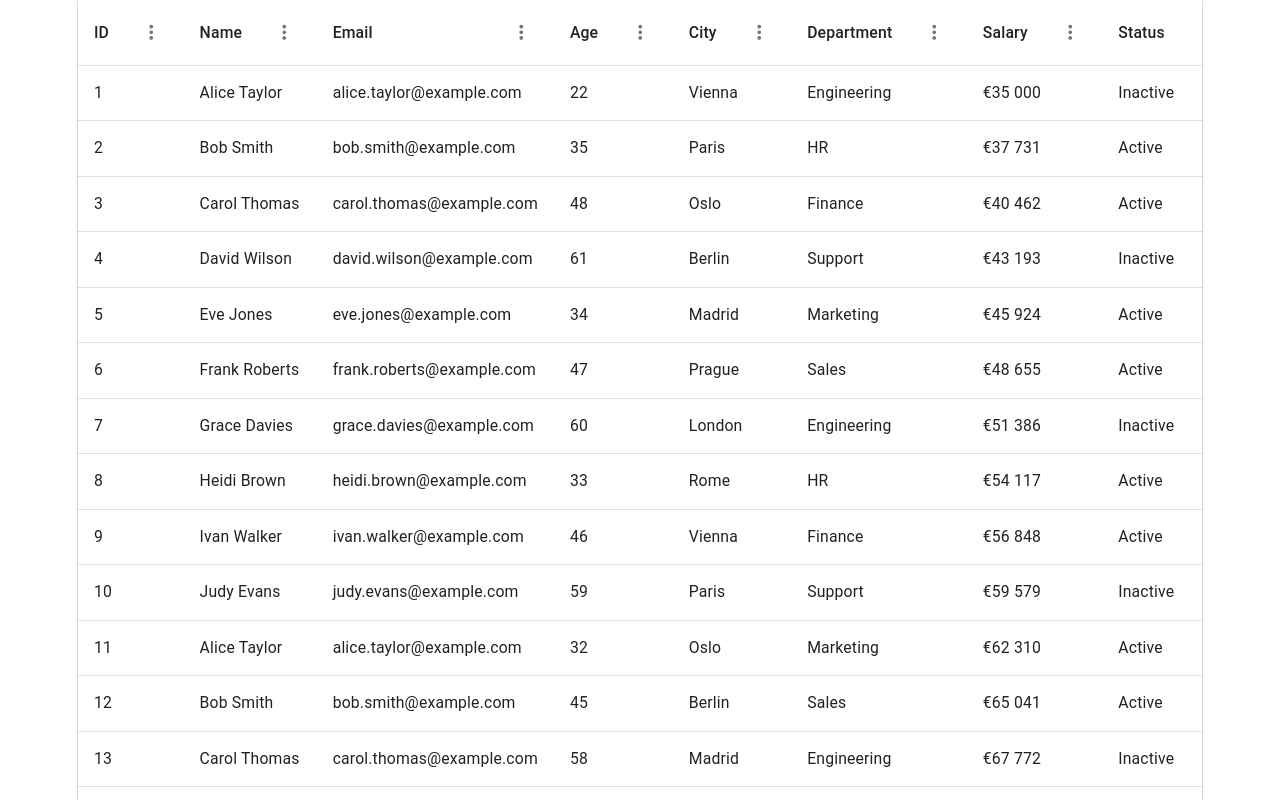
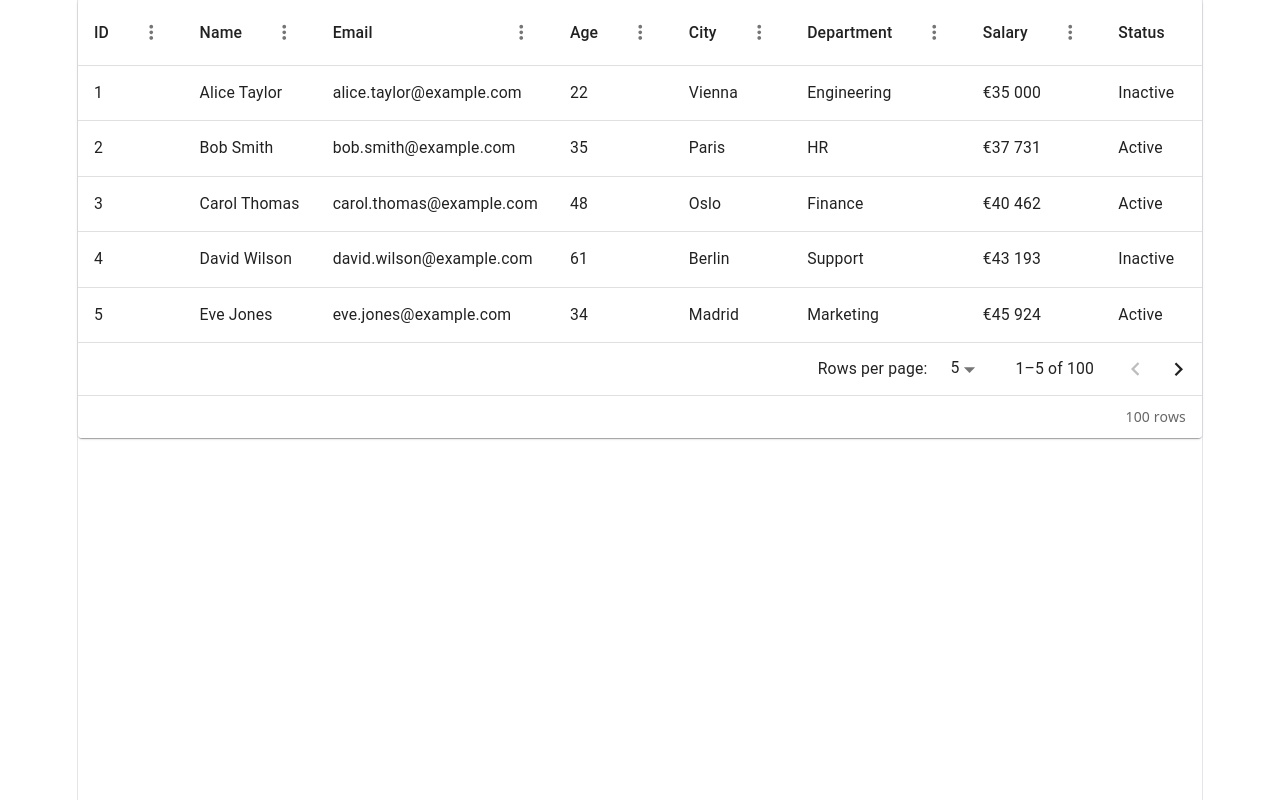
Before and after one commit to ranjiitk121/react-genetec, a React (Vite) app: page / in a window 1280 px wide. Shown: the top 800 px of the page. Built offline with nearby package versions, Linux system fonts and the light colour scheme.

Commit message:
feat(grid): rows per page as prop

```diff
--- a/src/features/data-grid/state/grid-reducer.ts
+++ b/src/features/data-grid/state/grid-reducer.ts
@@ -40,13 +40,16 @@ export type GridAction =
     | { type: 'manageOpened' }
     | { type: 'overlayClosed' };
 
-export function initGridState(overrides?: Partial<GridState>): GridState {
+// `rowsPerPage` has no default here on purpose — the initial page size comes from the
+// caller (the DataGrid `defaultRowsPerPage` / `rowsPerPageOptions` prop), so there is no
+// competing magic number baked into the reducer.
+export function initGridState(rowsPerPage: number, overrides?: Partial<GridState>): GridState {
     return {
         sort: null,
         filters: {},
         visibility: {},
         page: 0,
-        rowsPerPage: 15,
+        rowsPerPage,
         overlay: { kind: 'none' },
         ...overrides,
     };
--- a/src/features/data-grid/ui/index.tsx
+++ b/src/features/data-grid/ui/index.tsx
@@ -21,13 +21,26 @@ type FilterableTableProps<TRow> = {
     rows: TRow[];
     getRowKey: (row: TRow) => string | number;
     label?: string;
+    /** Page-size choices in the "Rows per page" dropdown. */
+    rowsPerPageOptions?: number[];
+    /** Initial page size — must be one of `rowsPerPageOptions`. Defaults to the first option. */
+    defaultRowsPerPage?: number;
 };
 function getCellValue<TRow>(column: Column<TRow>, row: TRow) {
     return column.cell ? column.cell(row) : column.accessor(row);
 }
 
-export function DataGrid<TRow>({ columns, rows, getRowKey, label }: FilterableTableProps<TRow>) {
-    const [state, dispatch] = useReducer(gridReducer, undefined, initGridState);
+export function DataGrid<TRow>({
+    columns,
+    rows,
+    getRowKey,
+    label,
+    rowsPerPageOptions = [5, 10, 25, 50, 100],
+    defaultRowsPerPage,
+}: FilterableTableProps<TRow>) {
+    const [state, dispatch] = useReducer(gridReducer, undefined, () =>
+        initGridState(defaultRowsPerPage ?? rowsPerPageOptions[0]),
+    );
     const { sort, filters, visibility, page, rowsPerPage, overlay } = state;
 
     // Keep typing responsive — the expensive filtering pass reads the deferred copy.
@@ -49,14 +62,19 @@ export function DataGrid<TRow>({ columns, rows, getRowKey, label }: FilterableTa
     const visibleIndexStart = page * rowsPerPage;
     const visibleIndexEnd = page * rowsPerPage + rowsPerPage;
 
-    const filteredRows = useMemo(
-        () => getFilteredRows(rows, columns, deferredFilters),
-        [rows, columns, deferredFilters],
-    );
+    const filteredRows = useMemo(() => {
+        //const t = performance.now();
+        const result = getFilteredRows(rows, columns, deferredFilters);
+        //  console.log(`[grid] filter ${rows.length}→${result.length} rows: ${(performance.now() - t).toFixed(2)}ms`);
+        return result;
+    }, [rows, columns, deferredFilters]);
 
     //TODO: each column can have a custom sort? For example for Status like Error or warning and so on (need new config value for this)
     const sortedRows = useMemo(() => {
-        return getSortedRows(filteredRows, columns, sort);
+        // const t = performance.now();
+        const result = getSortedRows(filteredRows, columns, sort);
+        // console.log(`[grid] sort ${filteredRows.length} rows: ${(performance.now() - t).toFixed(2)}ms`);
+        return result;
     }, [filteredRows, columns, sort]);
 
     const visibleRows = sortedRows.slice(visibleIndexStart, visibleIndexEnd);
@@ -116,6 +134,7 @@ export function DataGrid<TRow>({ columns, rows, getRowKey, label }: FilterableTa
                         rowsPerPage: parseInt(event.target.value, 10),
                     })
                 }
+                rowsPerPageOptions={rowsPerPageOptions}
             />
             <ColumnActionsMenu
                 anchorEl={actionsAnchorEl}
```
